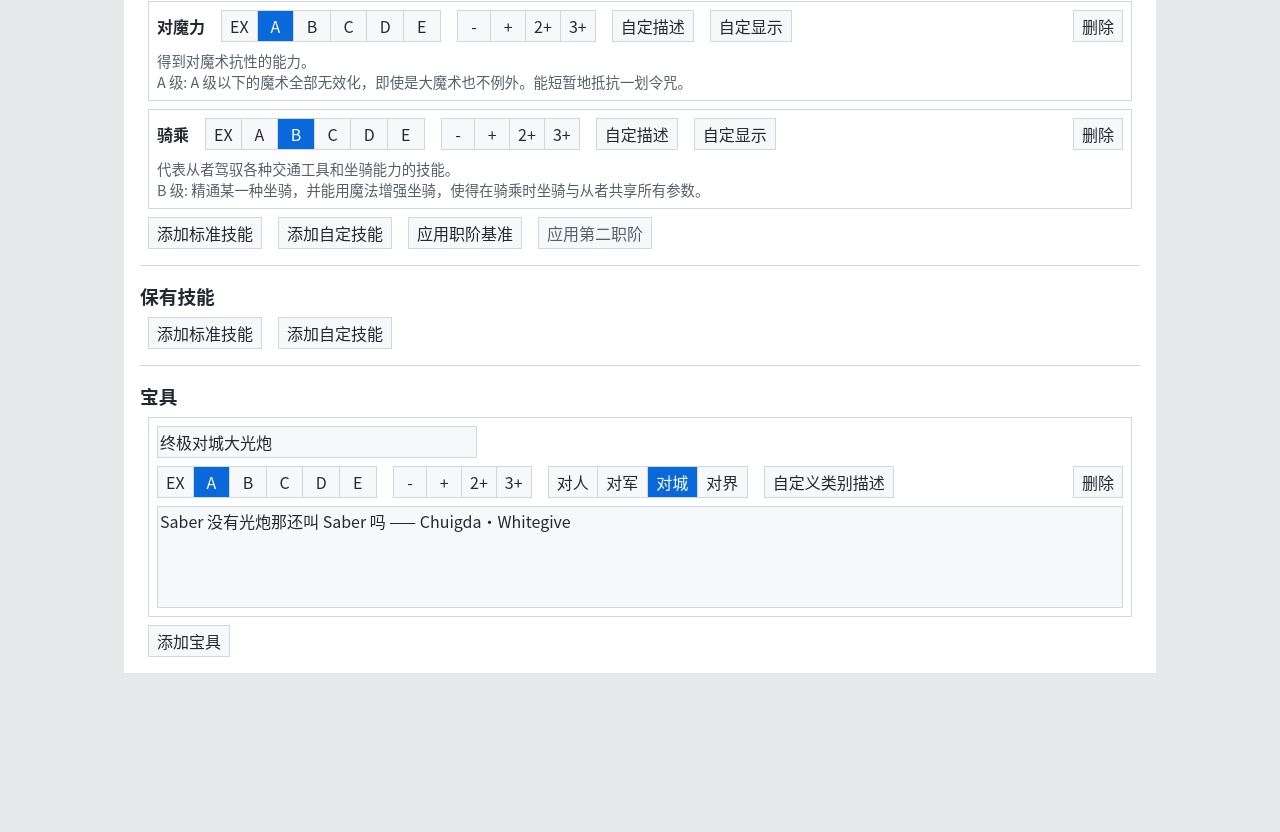
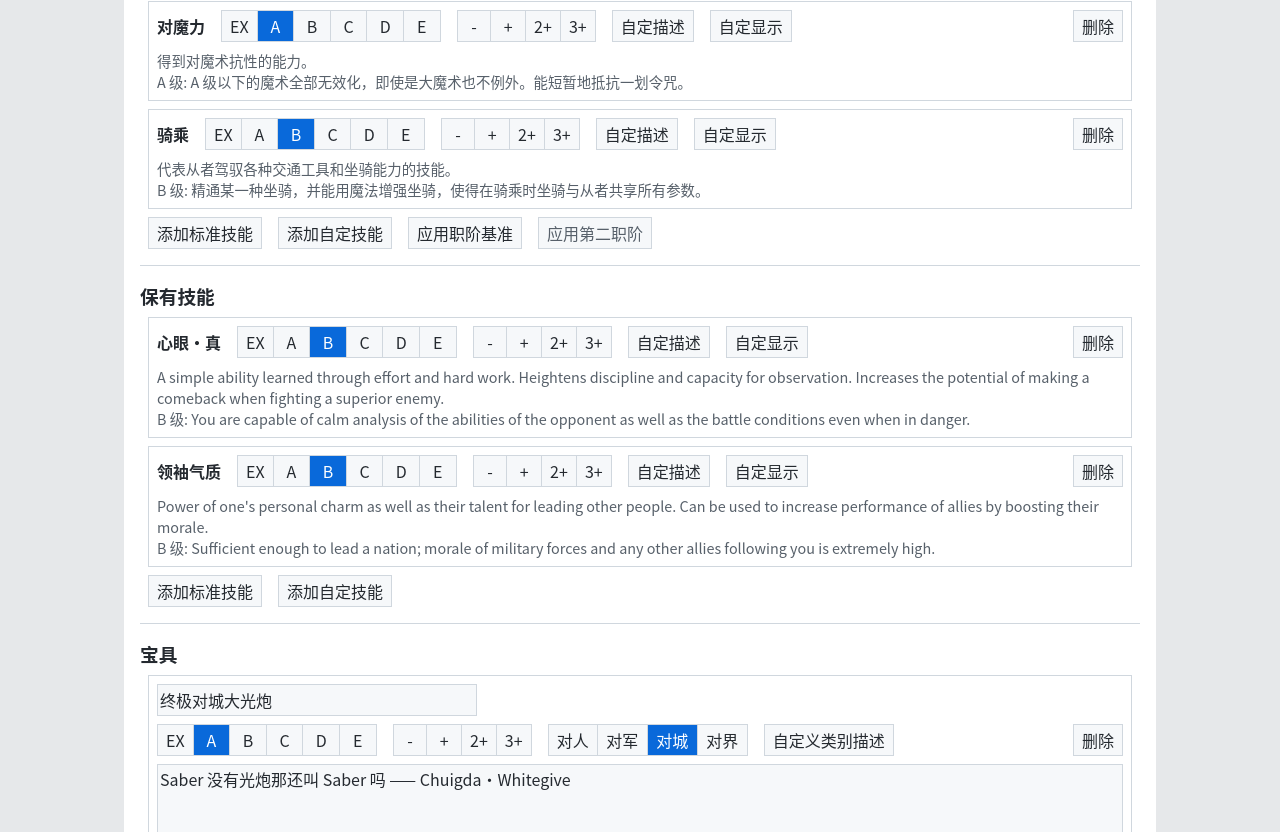
Before and after one commit to chuigda/fate-another-pretender, a Vue app: page / in a window 1280 px wide. Shown: the part 1187-2019 px from the top of the page. Before the commit the page ends 1876 px from the top, so only its background shows below. Built offline with nearby package versions, Linux system fonts and the light colour scheme.

Commit message:
添加两项默认的保有技能

```diff
--- a/src/logic/servant_instance.ts
+++ b/src/logic/servant_instance.ts
@@ -99,7 +99,10 @@ export const DefaultServantInstance: ServantInstance = {
         'riding': { rank: Rank_B, modifier: Modifier_None }
     },
     uniqueClassSkills: [],
-    standardPersonalSkills: {},
+    standardPersonalSkills: {
+        'eye-of-the-mind-true': { rank: Rank_B, modifier: Modifier_None },
+        'charisma': { rank: Rank_B, modifier: Modifier_None }
+    },
     uniquePersonalSkills: [],
     noblePhantasms: [
         {
```
